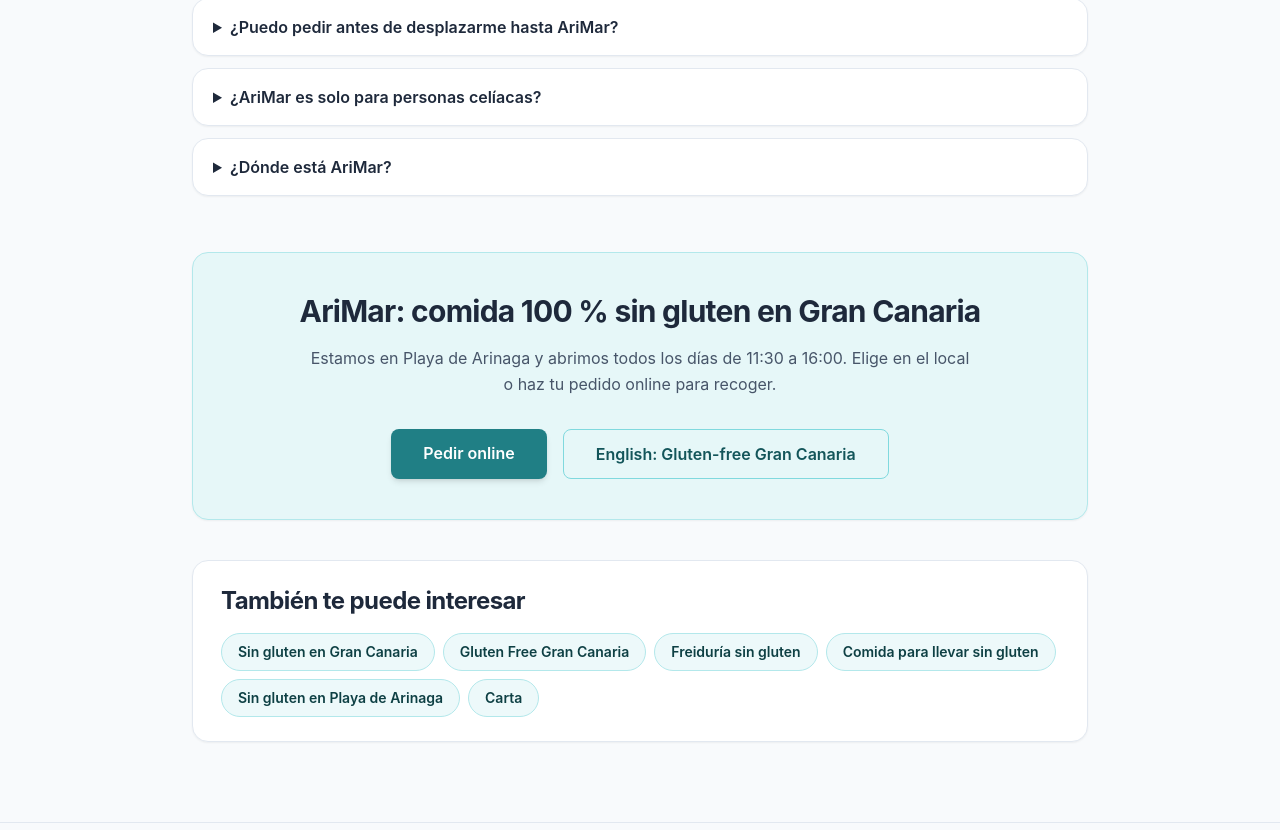
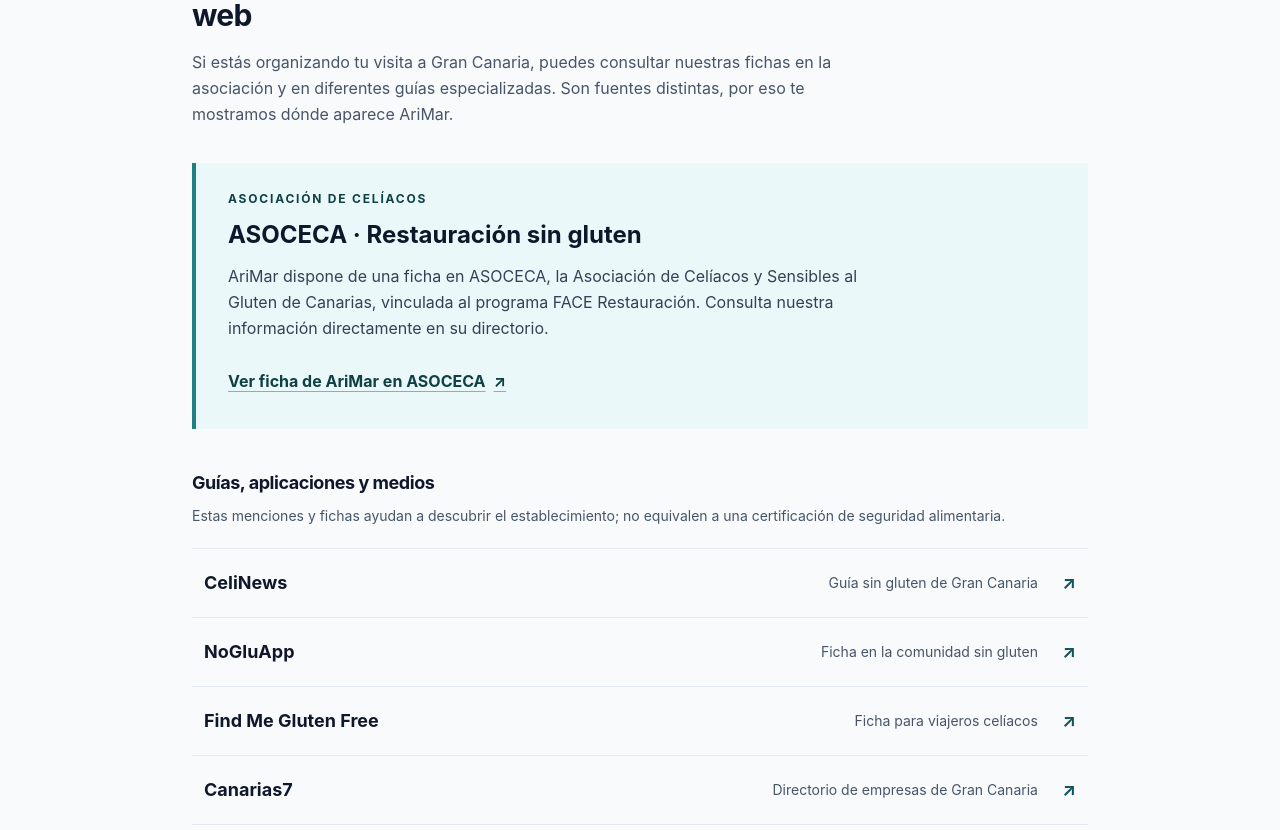
Before and after one commit to talaverilla85/ArimarWeb, a Next.js app: page /sin-gluten-gran-canaria in a window 1280 px wide. Shown: the part 2590-3420 px from the top of the page. Built offline with nearby package versions, Linux system fonts and the light colour scheme.

Commit message:
feat: add ASOCECA advisory listing and independent gluten-free directory mentions

```diff
--- a/app/sin-gluten-gran-canaria/page.tsx
+++ b/app/sin-gluten-gran-canaria/page.tsx
@@ -75,6 +75,29 @@ const faqs = [
     a: 'En Playa de Arinaga, en el municipio de Agüimes, Gran Canaria.',
   },
 ]
+
+const mencionesExternas = [
+  {
+    name: 'CeliNews',
+    description: 'Guía sin gluten de Gran Canaria',
+    href: 'https://celinews.com/gran-canaria-sin-gluten-para-celiacos/',
+  },
+  {
+    name: 'NoGluApp',
+    description: 'Ficha en la comunidad sin gluten',
+    href: 'https://nogluapp.com/restaurante/2391',
+  },
+  {
+    name: 'Find Me Gluten Free',
+    description: 'Ficha para viajeros celíacos',
+    href: 'https://www.findmeglutenfree.com/biz/arimar/6616784932569088',
+  },
+  {
+    name: 'Canarias7',
+    description: 'Directorio de empresas de Gran Canaria',
+    href: 'https://servicios.canarias7.es/empresas/arimar.html',
+  },
+] as const
 
 const highlights = ['100 % sin gluten', 'Pedido online', 'Comida para llevar', 'Gran Canaria']
 
@@ -171,6 +194,73 @@ export default function SinGlutenGranCanariaPage() {
           </Link>
         </section>
 
+        {/* Fuentes independientes. ASOCECA se distingue de las guías y directorios. */}
+        <section
+          className="mb-16 border-t border-b border-slate-200 py-12 md:py-16"
+          aria-labelledby="presencia-sin-gluten"
+        >
+          <p className="mb-3 text-xs font-bold uppercase tracking-[0.2em] text-primary-700">
+            Reconocimiento y presencia online
+          </p>
+          <h2 id="presencia-sin-gluten" className="max-w-2xl text-2xl font-bold tracking-tight text-slate-900 md:text-3xl">
+            También puedes encontrarnos fuera de esta web
+          </h2>
+          <p className="mt-4 max-w-2xl leading-relaxed text-slate-600">
+            Si estás organizando tu visita a Gran Canaria, puedes consultar nuestras
+            fichas en la asociación y en diferentes guías especializadas.
+            Son fuentes distintas, por eso te mostramos dónde aparece AriMar.
+          </p>
+
+          <div className="mt-9 border-l-4 border-primary-500 bg-primary-50/70 px-5 py-7 md:px-8">
+            <p className="text-xs font-bold uppercase tracking-[0.15em] text-primary-800">
+              Asociación de celíacos
+            </p>
+            <h3 className="mt-3 text-xl font-bold text-slate-900 md:text-2xl">
+              ASOCECA · Restauración sin gluten
+            </h3>
+            <p className="mt-3 max-w-2xl leading-relaxed text-slate-700">
+              AriMar dispone de una ficha en ASOCECA, la Asociación de Celíacos
+              y Sensibles al Gluten de Canarias, vinculada al programa FACE Restauración.
+              Consulta nuestra información directamente en su directorio.
+            </p>
+            <a
+              href="https://asoceca.org/establecimiento/arimar-foodlab/"
+              target="_blank"
+              rel="noopener noreferrer"
+              className="mt-5 inline-flex min-h-10 items-center gap-2 font-bold text-primary-800 underline decoration-primary-300 underline-offset-4 hover:text-primary-950"
+            >
+              Ver ficha de AriMar en ASOCECA <span aria-hidden="true">↗</span>
+            </a>
+          </div>
+
+          <h3 className="mt-10 text-lg font-bold tracking-tight text-slate-900">
+            Guías, aplicaciones y medios
+          </h3>
+          <p className="mt-2 text-sm leading-relaxed text-slate-600">
+            Estas menciones y fichas ayudan a descubrir el establecimiento;
+            no equivalen a una certificación de seguridad alimentaria.
+          </p>
+          <div className="mt-5 divide-y divide-slate-200 border-y border-slate-200">
+            {mencionesExternas.map((mencion) => (
+              <a
+                key={mencion.href}
+                href={mencion.href}
+                target="_blank"
+                rel="noopener noreferrer"
+                className="group flex flex-col gap-1 py-5 transition-colors hover:bg-primary-50/40 sm:flex-row sm:items-center sm:justify-between sm:gap-6 sm:px-3"
+              >
+                <span className="text-lg font-bold text-slate-900 group-hover:text-primary-800">
+                  {mencion.name}
+                </span>
+                <span className="flex items-center justify-between gap-6 text-sm text-slate-600">
+                  {mencion.description}
+                  <span className="text-lg font-bold text-primary-700" aria-hidden="true">↗</span>
+                </span>
+              </a>
+            ))}
+          </div>
+        </section>
+
         <section className="mb-14">
           <h2 className="text-2xl md:text-3xl font-bold text-slate-800 mb-6 tracking-tight">
             Preguntas sobre AriMar y la comida sin gluten en Gran Canaria
```
